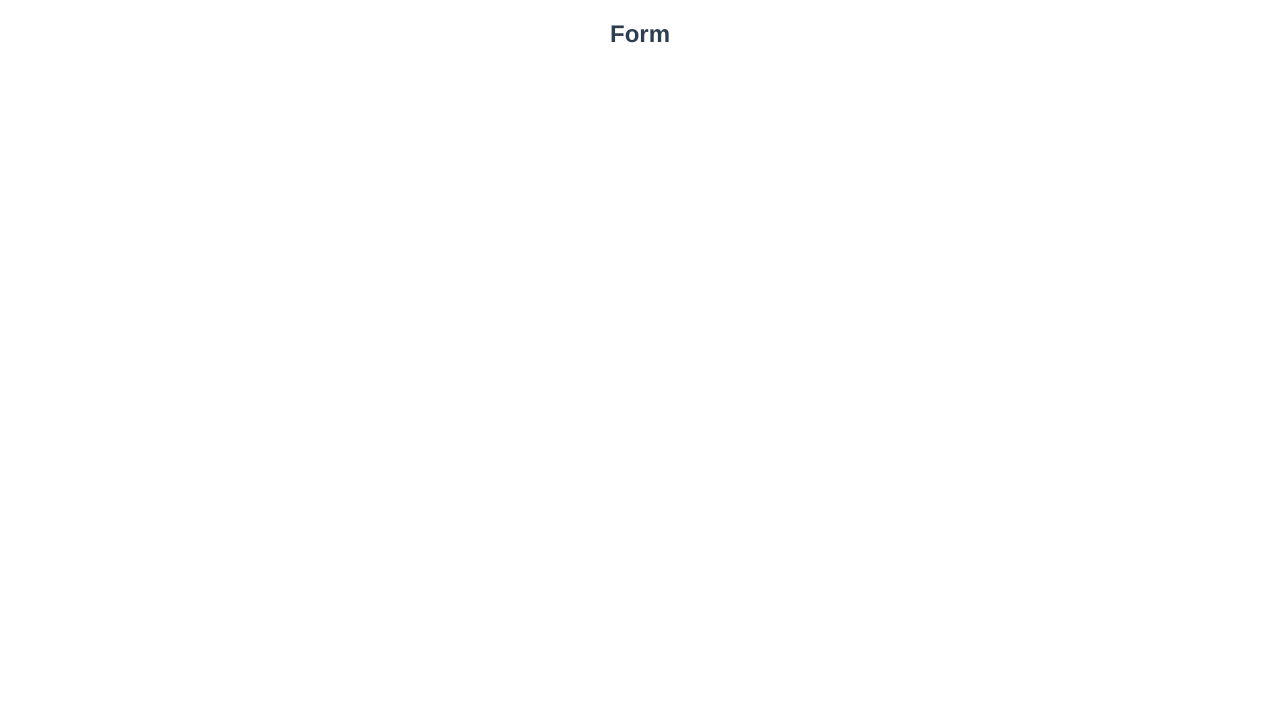
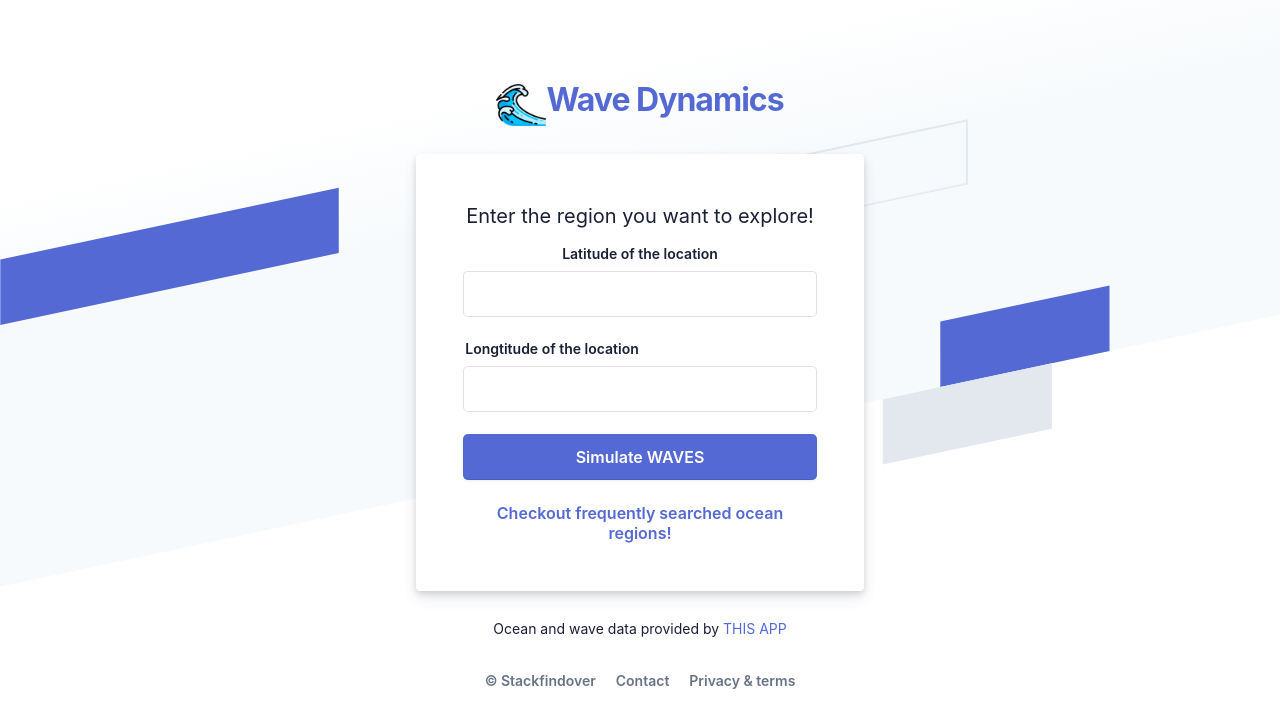
Before and after one commit to tabrezdn1/hacknjit-fe, a Vue app: page /waves-form in a window 1280 px wide. Shown: the top 728 px of the page. Built offline with nearby package versions, Linux system fonts and the light colour scheme; a web font is replaced by a local one.

Commit message:
[FEATURE]: Add lat/lng form

```diff
--- a/src/components/WavesForm.vue
+++ b/src/components/WavesForm.vue
@@ -1,3 +1,360 @@
 <template>
-    <h2>Form</h2>
-  </template>
+  <div>
+
+    <div class="login-root">
+      <div class="box-root flex-flex flex-direction--column" style="min-height: 100vh;flex-grow: 1;">
+        <div class="loginbackground box-background--white padding-top--64">
+          <div class="loginbackground-gridContainer">
+            <div class="box-root flex-flex" style="grid-area: top / start / 8 / end;">
+              <div class="box-root"
+                style="background-image: linear-gradient(white 0%, rgb(247, 250, 252) 33%); flex-grow: 1;">
+              </div>
+            </div>
+            <div class="box-root flex-flex" style="grid-area: 4 / 2 / auto / 5;">
+              <div class="box-root box-divider--light-all-2 animationLeftRight tans3s" style="flex-grow: 1;"></div>
+            </div>
+            <div class="box-root flex-flex" style="grid-area: 6 / start / auto / 2;">
+              <div class="box-root box-background--blue800" style="flex-grow: 1;"></div>
+            </div>
+            <div class="box-root flex-flex" style="grid-area: 7 / start / auto / 4;">
+              <div class="box-root box-background--blue animationLeftRight" style="flex-grow: 1;"></div>
+            </div>
+            <div class="box-root flex-flex" style="grid-area: 8 / 4 / auto / 6;">
+              <div class="box-root box-background--gray100 animationLeftRight tans3s" style="flex-grow: 1;"></div>
+            </div>
+            <div class="box-root flex-flex" style="grid-area: 2 / 15 / auto / end;">
+              <div class="box-root box-background--cyan200 animationRightLeft tans4s" style="flex-grow: 1;"></div>
+            </div>
+            <div class="box-root flex-flex" style="grid-area: 3 / 14 / auto / end;">
+              <div class="box-root box-background--blue animationRightLeft" style="flex-grow: 1;"></div>
+            </div>
+            <div class="box-root flex-flex" style="grid-area: 4 / 17 / auto / 20;">
+              <div class="box-root box-background--gray100 animationRightLeft tans4s" style="flex-grow: 1;"></div>
+            </div>
+            <div class="box-root flex-flex" style="grid-area: 5 / 14 / auto / 17;">
+              <div class="box-root box-divider--light-all-2 animationRightLeft tans3s" style="flex-grow: 1;"></div>
+            </div>
+          </div>
+        </div>
+        <div class="box-root padding-top--24 flex-flex flex-direction--column" style="flex-grow: 1; z-index: 9;">
+          <div class="box-root padding-top--48 padding-bottom--24 flex-flex flex-justifyContent--center">
+            <img src="../../public/wave-dynamics.png" height="50">
+            <h1><a href="./home" rel="dofollow">Wave Dynamics</a></h1>
+          </div>
+          <div class="formbg-outer">
+            <div class="formbg">
+              <div class="formbg-inner padding-horizontal--48">
+                <span class="padding-bottom--15">Enter the region you want to explore!</span>
+                <form id="stripe-login">
+                  <div class="field padding-bottom--24">
+                    <label for="lat">Latitude of the location</label>
+                    <input name="lat" required>
+                  </div>
+                  <div class="field padding-bottom--24">
+                    <div class="grid--50-50">
+                      <label for="lng">Longtitude of the location</label>
+                    </div>
+                    <input name="lng" required>
+                  </div>
+                  <div class="field padding-bottom--24">
+                    <input type="submit" name="submit" value="Simulate WAVES">
+                  </div>
+                  <div class="field">
+                    <a class="ssolink" href="#">Checkout frequently searched ocean regions!</a>
+                  </div>
+                </form>
+              </div>
+            </div>
+            <div class="footer-link padding-top--24">
+              <span>Ocean and wave data provided by <a href="">THIS APP</a></span>
+              <div class="listing padding-top--24 padding-bottom--24 flex-flex center-center">
+                <span><a href="#">© Stackfindover</a></span>
+                <span><a href="#">Contact</a></span>
+                <span><a href="#">Privacy & terms</a></span>
+              </div>
+            </div>
+          </div>
+        </div>
+      </div>
+    </div>
+  </div>
+</template>
+<script>
+</script>
+<style scoped>
+* {
+  padding: 0;
+  margin: 0;
+  color: #1a1f36;
+  box-sizing: border-box;
+  word-wrap: break-word;
+  font-family: -apple-system, BlinkMacSystemFont, Segoe UI, Roboto, Helvetica Neue, Ubuntu, sans-serif;
+}
+
+body {
+  min-height: 100%;
+  background-color: #ffffff;
+}
+
+h1 {
+  letter-spacing: -1px;
+}
+
+a {
+  color: #5469d4;
+  text-decoration: unset;
+}
+
+.login-root {
+  background: #fff;
+  display: flex;
+  width: 100%;
+  min-height: 100vh;
+  overflow: hidden;
+}
+
+.loginbackground {
+  min-height: 692px;
+  position: fixed;
+  bottom: 0;
+  left: 0;
+  right: 0;
+  top: 0;
+  z-index: 0;
+  overflow: hidden;
+}
+
+.flex-flex {
+  display: flex;
+}
+
+.align-center {
+  align-items: center;
+}
+
+.center-center {
+  align-items: center;
+  justify-content: center;
+}
+
+.box-root {
+  box-sizing: border-box;
+}
+
+.flex-direction--column {
+  -ms-flex-direction: column;
+  flex-direction: column;
+}
+
+.loginbackground-gridContainer {
+  display: -ms-grid;
+  display: grid;
+  -ms-grid-columns: [start] 1fr [left-gutter] (86.6px)[16] [left-gutter] 1fr [end];
+  grid-template-columns: [start] 1fr [left-gutter] repeat(16, 86.6px) [left-gutter] 1fr [end];
+  -ms-grid-rows: [top] 1fr [top-gutter] (64px)[8] [bottom-gutter] 1fr [bottom];
+  grid-template-rows: [top] 1fr [top-gutter] repeat(8, 64px) [bottom-gutter] 1fr [bottom];
+  justify-content: center;
+  margin: 0 -2%;
+  transform: rotate(-12deg) skew(-12deg);
+}
+
+.box-divider--light-all-2 {
+  box-shadow: inset 0 0 0 2px #e3e8ee;
+}
+
+.box-background--blue {
+  background-color: #5469d4;
+}
+
+.box-background--white {
+  background-color: #ffffff;
+}
+
+.box-background--blue800 {
+  background-color: #212d63;
+}
+
+.box-background--gray100 {
+  background-color: #e3e8ee;
+}
+
+.box-background--cyan200 {
+  background-color: #7fd3ed;
+}
+
+.padding-top--64 {
+  padding-top: 64px;
+}
+
+.padding-top--24 {
+  padding-top: 24px;
+}
+
+.padding-top--48 {
+  padding-top: 48px;
+}
+
+.padding-bottom--24 {
+  padding-bottom: 24px;
+}
+
+.padding-horizontal--48 {
+  padding: 48px;
+}
+
+.padding-bottom--15 {
+  padding-bottom: 15px;
+}
+
+
+.flex-justifyContent--center {
+  -ms-flex-pack: center;
+  justify-content: center;
+}
+
+.formbg {
+  margin: 0px auto;
+  width: 100%;
+  max-width: 448px;
+  background: white;
+  border-radius: 4px;
+  box-shadow: rgba(60, 66, 87, 0.12) 0px 7px 14px 0px, rgba(0, 0, 0, 0.12) 0px 3px 6px 0px;
+}
+
+span {
+  display: block;
+  font-size: 20px;
+  line-height: 28px;
+  color: #1a1f36;
+}
+
+label {
+  margin-bottom: 10px;
+}
+
+.reset-pass a,
+label {
+  font-size: 14px;
+  font-weight: 600;
+  display: block;
+}
+
+.reset-pass>a {
+  text-align: right;
+  margin-bottom: 10px;
+}
+
+.grid--50-50 {
+  display: grid;
+  grid-template-columns: 50% 50%;
+  align-items: center;
+}
+
+.field input {
+  font-size: 16px;
+  line-height: 28px;
+  padding: 8px 16px;
+  width: 100%;
+  min-height: 44px;
+  border: unset;
+  border-radius: 4px;
+  outline-color: rgb(84 105 212 / 0.5);
+  background-color: rgb(255, 255, 255);
+  box-shadow: rgba(0, 0, 0, 0) 0px 0px 0px 0px,
+    rgba(0, 0, 0, 0) 0px 0px 0px 0px,
+    rgba(0, 0, 0, 0) 0px 0px 0px 0px,
+    rgba(60, 66, 87, 0.16) 0px 0px 0px 1px,
+    rgba(0, 0, 0, 0) 0px 0px 0px 0px,
+    rgba(0, 0, 0, 0) 0px 0px 0px 0px,
+    rgba(0, 0, 0, 0) 0px 0px 0px 0px;
+}
+
+input[type="submit"] {
+  background-color: rgb(84, 105, 212);
+  box-shadow: rgba(0, 0, 0, 0) 0px 0px 0px 0px,
+    rgba(0, 0, 0, 0) 0px 0px 0px 0px,
+    rgba(0, 0, 0, 0.12) 0px 1px 1px 0px,
+    rgb(84, 105, 212) 0px 0px 0px 1px,
+    rgba(0, 0, 0, 0) 0px 0px 0px 0px,
+    rgba(0, 0, 0, 0) 0px 0px 0px 0px,
+    rgba(60, 66, 87, 0.08) 0px 2px 5px 0px;
+  color: #fff;
+  font-weight: 600;
+  cursor: pointer;
+}
+
+.field-checkbox input {
+  width: 20px;
+  height: 15px;
+  margin-right: 5px;
+  box-shadow: unset;
+  min-height: unset;
+}
+
+.field-checkbox label {
+  display: flex;
+  align-items: center;
+  margin: 0;
+}
+
+a.ssolink {
+  display: block;
+  text-align: center;
+  font-weight: 600;
+}
+
+.footer-link span {
+  font-size: 14px;
+  text-align: center;
+}
+
+.listing a {
+  color: #697386;
+  font-weight: 600;
+  margin: 0 10px;
+}
+
+.animationRightLeft {
+  animation: animationRightLeft 2s ease-in-out infinite;
+}
+
+.animationLeftRight {
+  animation: animationLeftRight 2s ease-in-out infinite;
+}
+
+.tans3s {
+  animation: animationLeftRight 3s ease-in-out infinite;
+}
+
+.tans4s {
+  animation: animationLeftRight 4s ease-in-out infinite;
+}
+
+@keyframes animationLeftRight {
+  0% {
+    transform: translateX(0px);
+  }
+
+  50% {
+    transform: translateX(1000px);
+  }
+
+  100% {
+    transform: translateX(0px);
+  }
+}
+
+@keyframes animationRightLeft {
+  0% {
+    transform: translateX(0px);
+  }
+
+  50% {
+    transform: translateX(-1000px);
+  }
+
+  100% {
+    transform: translateX(0px);
+  }
+}
+</style>
```
